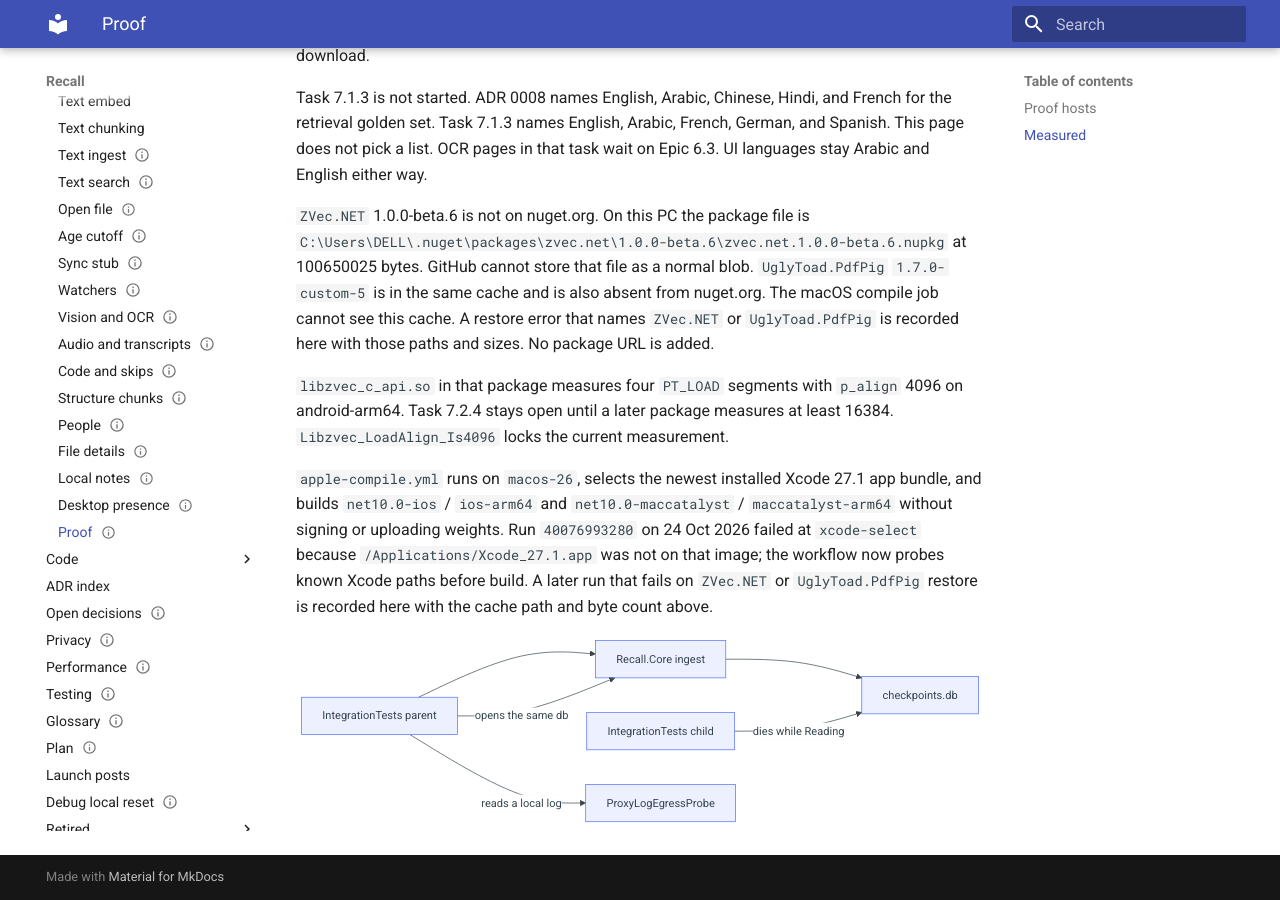
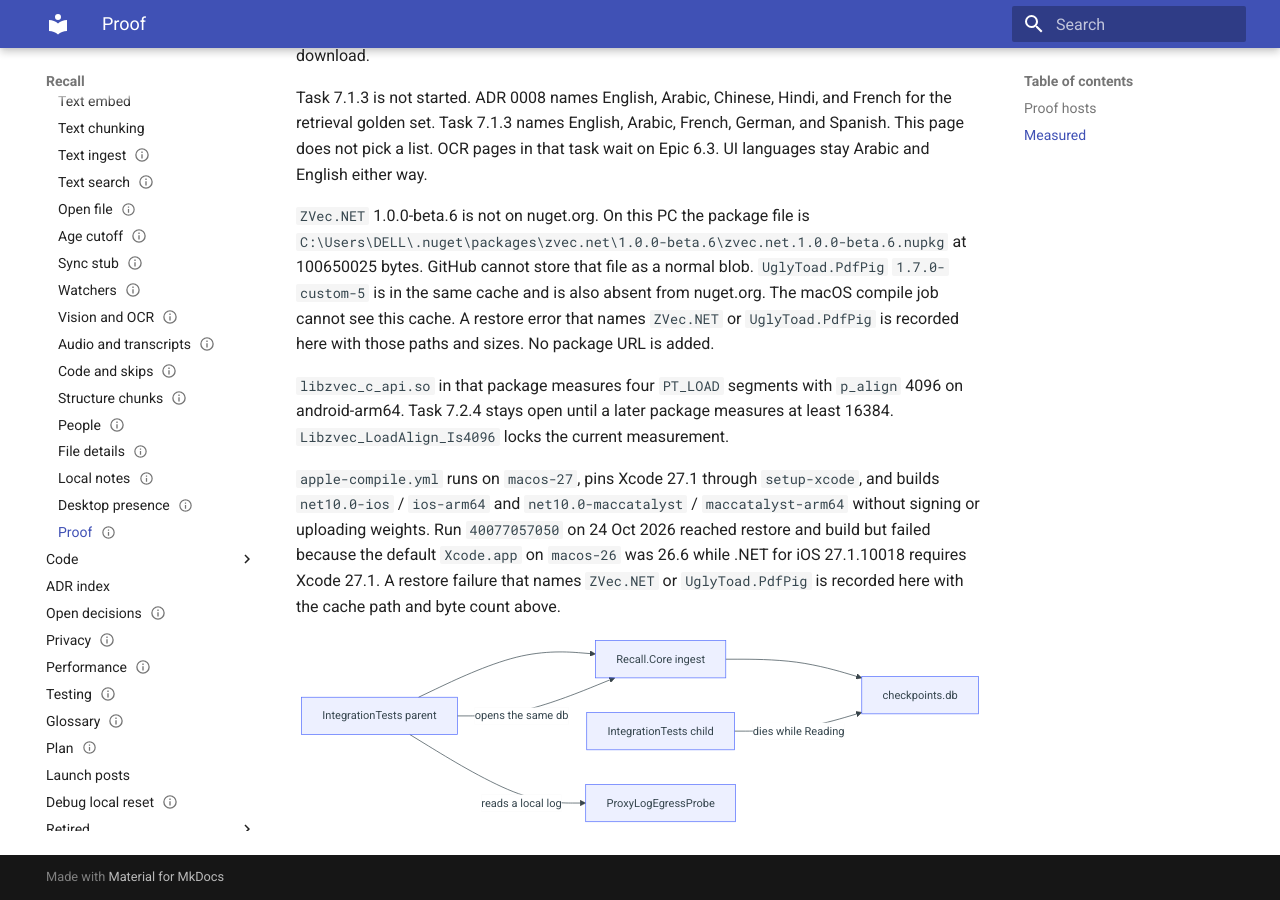
Before and after one commit to ahmedSamir50/Recall, an MkDocs documentation site: the page built from docs/features/proof.md, in a window 1280 px wide and 900 px high, scrolled down 787 px. Built offline with MkDocs 1.6.1 and Material for MkDocs 9.7.7, drawn with Linux system fonts in a browser that asks for light colours.

Commit message:
﻿Strip Cursor co-author via githooks; use macos-27 for apple-compile.

````diff
--- a/docs/features/proof.md
+++ b/docs/features/proof.md
@@ -20,7 +20,7 @@ Task 7.1.3 is not started. ADR 0008 names English, Arabic, Chinese, Hindi, and F
 
 `libzvec_c_api.so` in that package measures four `PT_LOAD` segments with `p_align` 4096 on android-arm64. Task 7.2.4 stays open until a later package measures at least 16384. `Libzvec_LoadAlign_Is4096` locks the current measurement.
 
-`apple-compile.yml` runs on `macos-26`, selects the newest installed Xcode 27.1 app bundle, and builds `net10.0-ios` / `ios-arm64` and `net10.0-maccatalyst` / `maccatalyst-arm64` without signing or uploading weights. Run `40076993280` on 24 Oct 2026 failed at `xcode-select` because `/Applications/Xcode_27.1.app` was not on that image; the workflow now probes known Xcode paths before build. A later run that fails on `ZVec.NET` or `UglyToad.PdfPig` restore is recorded here with the cache path and byte count above.
+`apple-compile.yml` runs on `macos-27`, pins Xcode 27.1 through `setup-xcode`, and builds `net10.0-ios` / `ios-arm64` and `net10.0-maccatalyst` / `maccatalyst-arm64` without signing or uploading weights. Run `40077057050` on 24 Oct 2026 reached restore and build but failed because the default `Xcode.app` on `macos-26` was 26.6 while .NET for iOS 27.1.10018 requires Xcode 27.1. A restore failure that names `ZVec.NET` or `UglyToad.PdfPig` is recorded here with the cache path and byte count above.
 
 ```mermaid
 flowchart LR
````
Also changed, not shown: .cursor/skills/recall-expert-harness/development-rules.md (+1 -1 lines), .githooks/README.md (+1 -1 lines), AGENTS.md (+2 -0 lines), 7 other files.
